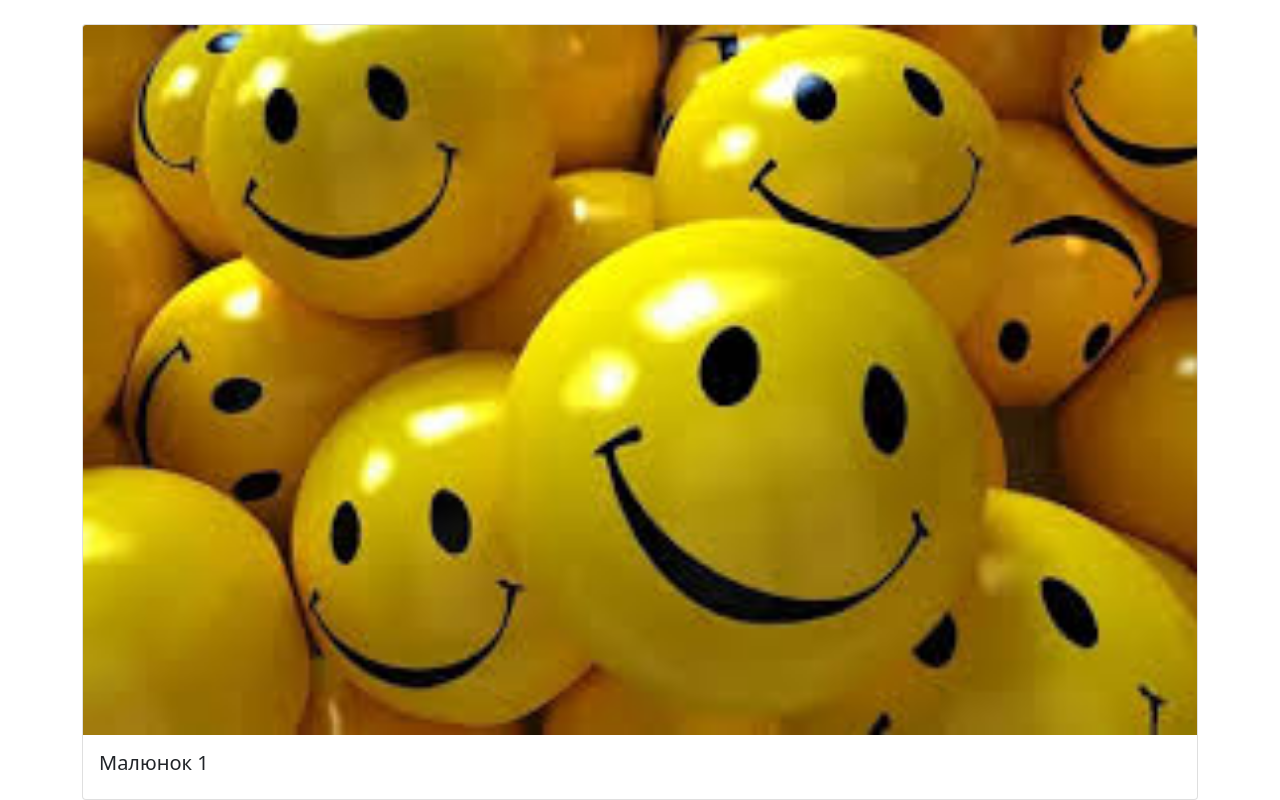
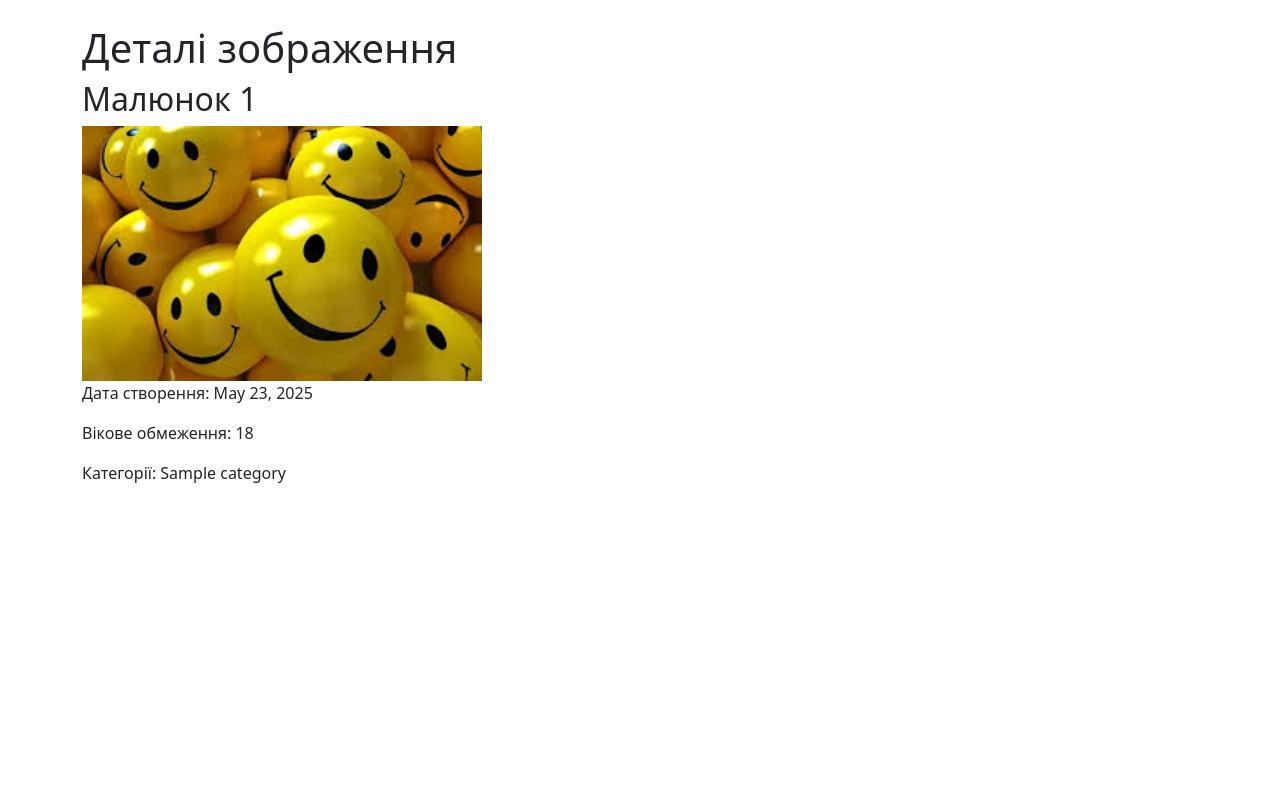
Before and after one commit to ArsenAltunyan-alt/IPZ-23MKRAltunyan, a Django app: page /image/1/ in a window 1280 px wide. Run offline with Django 4.2, Linux system fonts and the light colour scheme; data comes from the database, SQL or seed files in the repository; tables that the repository leaves empty hold one stand-in row (values such as "Sample post").

Commit message:
Refactor image detail template for improved layout and information display

```diff
--- a/gallery/templates/image_detail.html
+++ b/gallery/templates/image_detail.html
@@ -1,10 +1,14 @@
 {% extends 'base.html' %}
 
 {% block content %}
-    <div class="card">
-        <img src="{{ image.image.url }}" class="card-img-top" alt="{{ image.title }}">
-        <div class="card-body">
-            <h5 class="card-title">{{ image.title }}</h5>
-        </div>
-    </div>
+    <h1>Деталі зображення</h1>
+        <h2>{{ image.title }}</h2>
+        <img src="{{ image.image.url }}" alt="{{ image.title }}" width="400">
+            <p>Дата створення: {{ image.created_date }}</p>
+            <p>Вікове обмеження: {{ image.age_limit }}</p>
+            <p>Категорії:
+                {% for cat in image.categories.all %}
+                    {{ cat.name }}{% if not forloop.last %}, {% endif %}
+                {% endfor %}
+            </p>
 {% endblock %}
```
